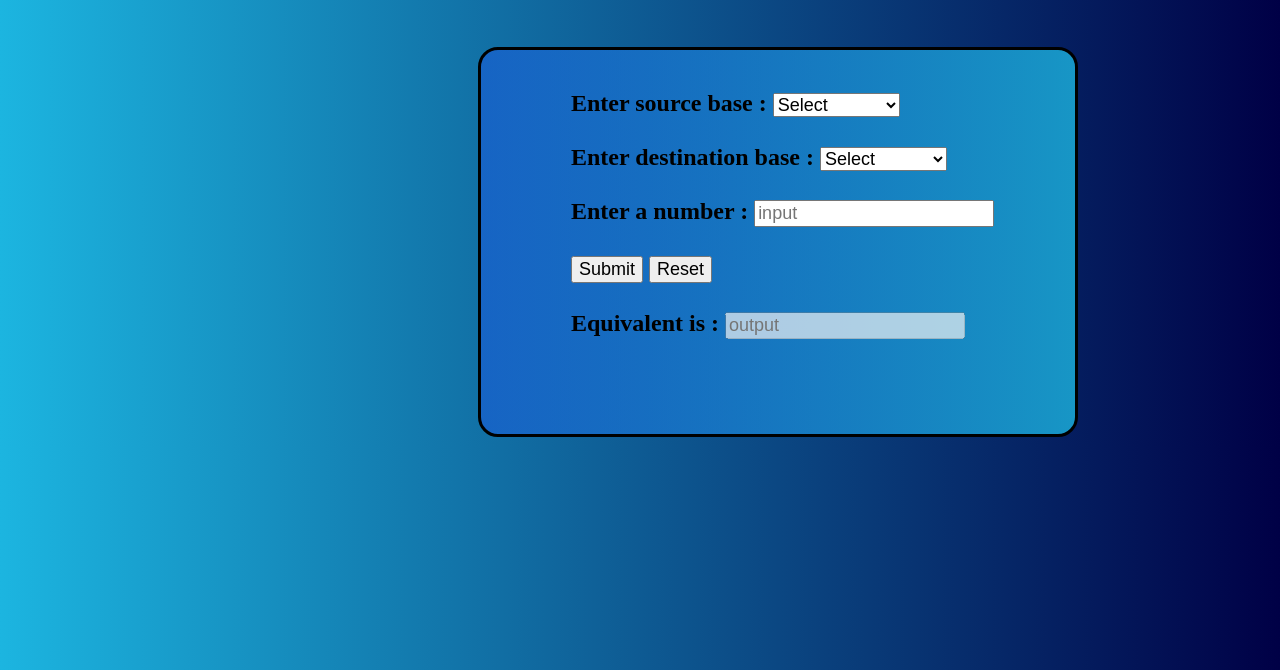
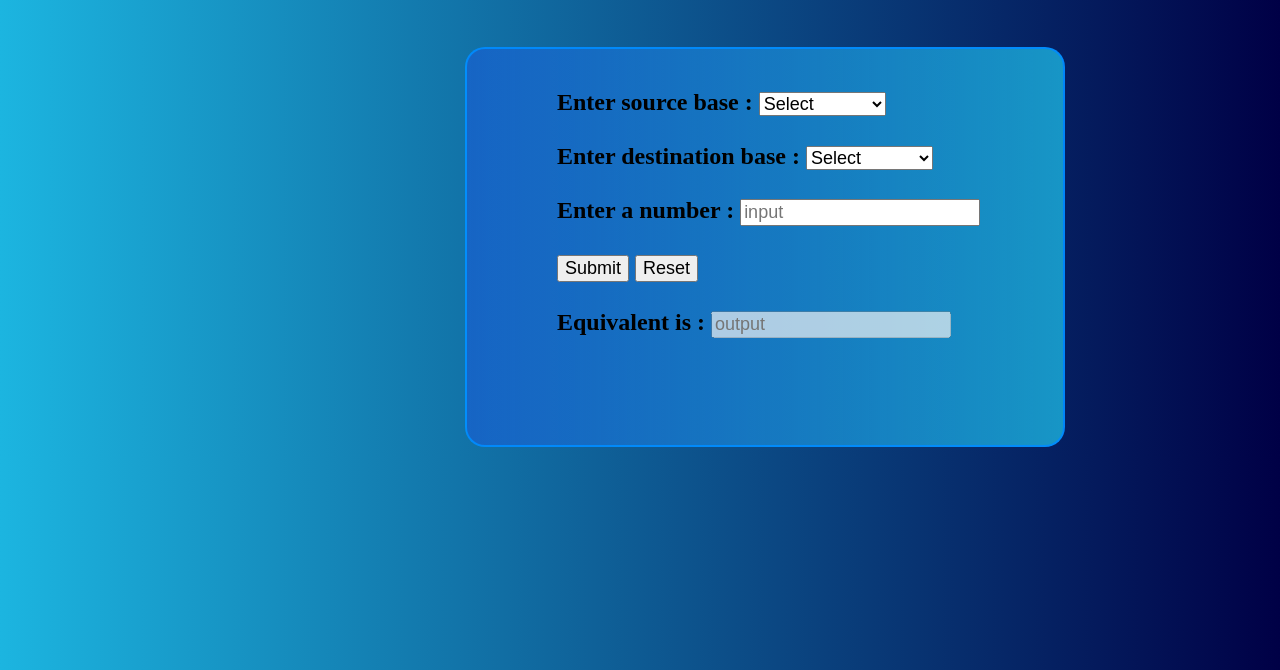
Before and after one commit to Abhi01goenka/Base_Converter, a plain HTML site: page index.html in a window 1280 px wide. Shown: the part 130-800 px from the top of the page. Drawn offline with Linux system fonts and the light colour scheme.

Commit message:
added new border style , which looks op

```diff
--- a/style.css
+++ b/style.css
@@ -20,13 +20,13 @@ label {
   background: -webkit-linear-gradient(to right, #1cb5e0d2, #6d6dcb);
   background: linear-gradient(to left, #1cb5e0cb, #1b59df86);
 
-  height: 390px;
-  border: 3px solid rgb(0, 0, 0);
+  height: 400px;
+  border: 2px solid rgba(0, 140, 255, 0.922);
   color: rgb(0, 0, 0);
   display: flex;
   font-size: 24px;
   margin-top: 50px;
-  margin-left: 470px;
+  margin-left: 457px;
   padding: 40px;
   font-weight: 540;
   padding-left: 90px;
@@ -49,5 +49,8 @@ h1:hover {
 }
 .x:hover {
   color: rgb(0, 0, 0);
+  border: 3px solid rgba(0, 162, 255, 0.922);
+  /* border-right: 3px solid rgba(0, 76, 255, 0.922);
+  border-bottom: 3px solid rgba(0, 76, 255, 0.922); */
   font-size: 26px;
 }
```
